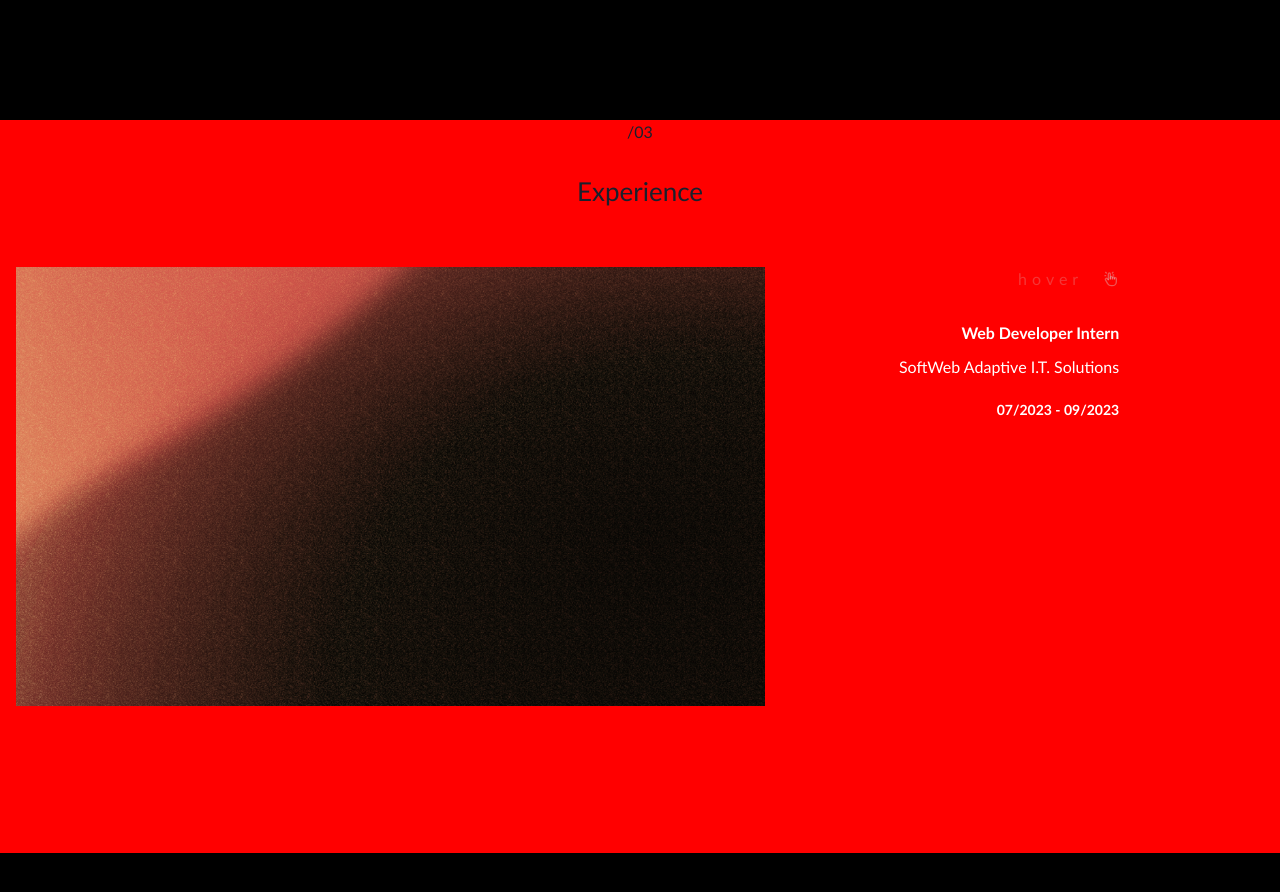
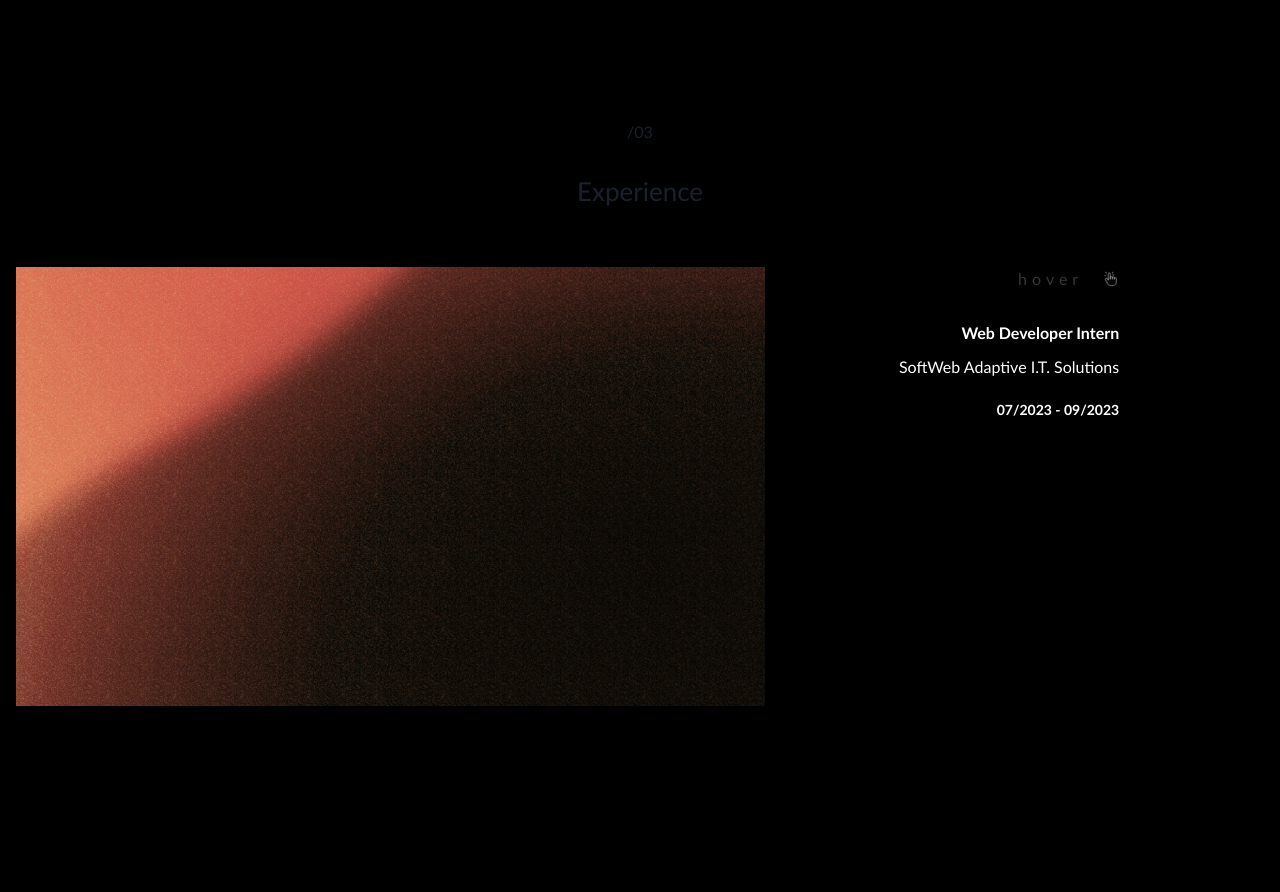
Before and after one commit to kostasmr/Codefolio, a React (Vite) app in the folder frontend/: page / in a window 1280 px wide. Shown: the part 2880-3772 px from the top of the page. Built offline with nearby package versions, Linux system fonts and the light colour scheme.

Commit message:
Update Experience.jsx

```diff
--- a/frontend/src/components/Experience.jsx
+++ b/frontend/src/components/Experience.jsx
@@ -1,33 +1,62 @@
 import gradientImg from '../assets/images/experience-image.png'
 import { Container, Text, Grid, GridItem, Flex} from "@chakra-ui/react";
 import JobCard from './JobCard';
+import { motion } from "framer-motion";
+
+
+const MotionText = motion(Text);
+
 
 function Experience () {
     return (
         <>
-            <Container id='experience' maxW="100%"  bg={"red"}>
+            <Container id='experience' maxW="100%">
                 <Grid templateRows="repeat(5, 1fr)" gap="1" h="full">
                     <GridItem rowSpan={1} position="relative">
                         <Flex justify="center">
-                            <Text>/03</Text>
+                            <MotionText
+                                initial={{ opacity: 0, y: 30 }}
+                                whileInView={{ opacity: 1, y: 0 }}
+                                transition={{ duration: 1 }}
+                                viewport={{ once: true }}
+                            >
+                            /03
+                            </MotionText>
                         </Flex>
 
                         <Flex h="full" justify="center" align="center" position="absolute" top="0" left="0" right="0" bottom="0">
-                            <Text fontSize="26px">Experience</Text>
+                            <MotionText
+                                fontSize="26px"
+                                initial={{ opacity: 0, y: 30 }}
+                                whileInView={{ opacity: 1, y: 0 }}
+                                transition={{ duration: 1, delay: 0.2 }}
+                                viewport={{ once: true }}
+                            >
+                            Experience
+                            </MotionText>
                         </Flex>
                     </GridItem>
                     <GridItem rowSpan={3}>
+                        <motion.div
+                            initial={{ opacity: 0, y: 20 }}
+                            whileInView={{ opacity: 1, y: 0 }}
+                            transition={{ duration: 1, delay: 0.4 }}
+                            viewport={{ once: true }}
+                        >
                             <JobCard
                                 image={gradientImg}
                                 title="Web Developer Intern"
                                 company="SoftWeb Adaptive I.T. Solutions"
                                 duration="07/2023 - 09/2023"
-                            responsibilities={["Developed an admin web application with Angular, implementing features based on client requirements.",
+                                responsibilities={[
+                                    "Developed an admin web application with Angular, implementing features based on client requirements.",
                                     "Built and documented RESTful APIs using Node.js, Postman, and MongoDB for data handling and integration.",
                                     "Collaborated with mobile developers to ensure API compatibility and smooth cross-platform functionality.",
-                                "Worked on additional projects, including implementing bilingual support (English/Greek) for web applications."]}
+                                    "Worked on additional projects, including implementing bilingual support (English/Greek) for web applications.",
+                                ]}
                                 tools={'Angular / Node.js / MongoDB / Postman'}
                             />
+                        </motion.div>
                     </GridItem>
                     <GridItem rowSpan={1} position="relative">
 
```
Lines whose indentation alone changed are shown as unchanged.
